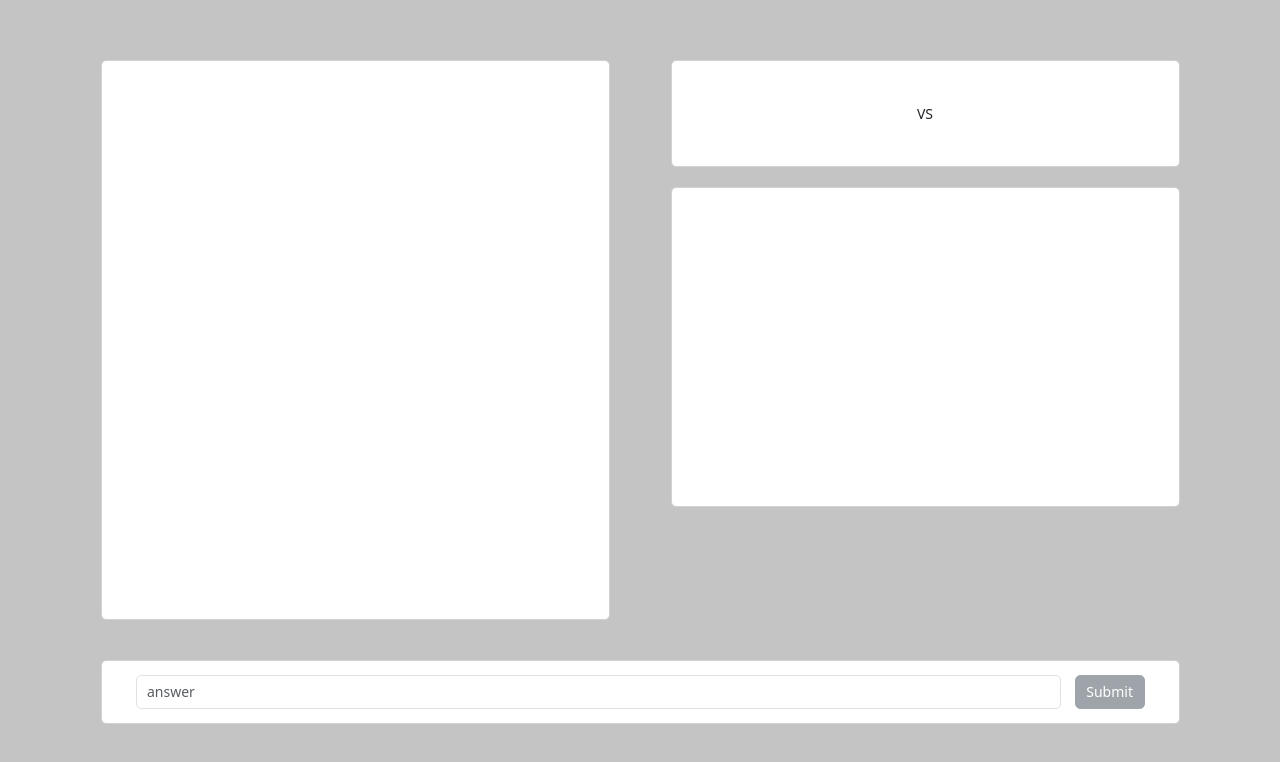
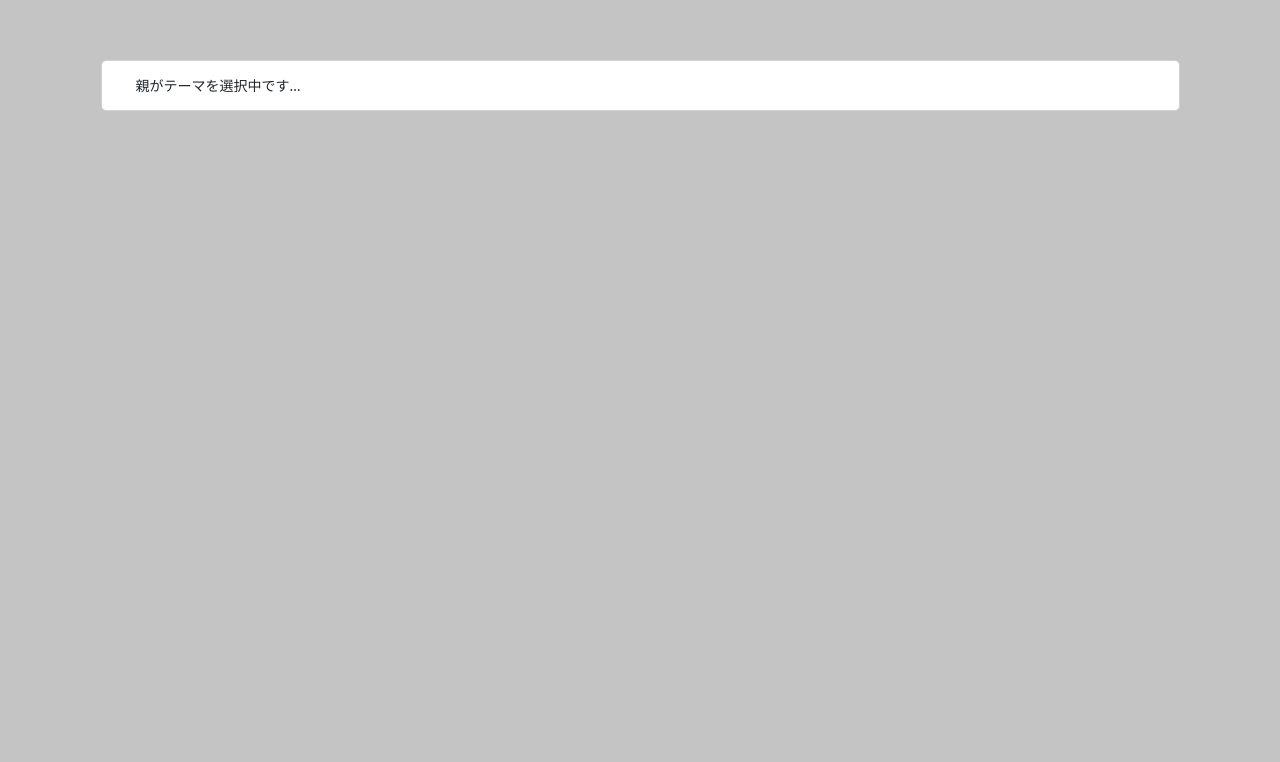
Before and after one commit to MikiKumagai/wordch, a React (Create React App) app in the folder client/: page /player in a window 1280 px wide. Shown: the top 762 px of the page. Built offline with nearby package versions, Linux system fonts and the light colour scheme.

Commit message:
fix selectTheme UI

```diff
--- a/client/src/pages/Dealer.js
+++ b/client/src/pages/Dealer.js
@@ -47,6 +47,9 @@ export const Dealer = () => {
         <Row>
           <Col>
             <Card>
+              <Card.Header>
+                <p className='mb-0 text-center'>テーマを選択してください</p>
+              </Card.Header>
               <Card.Body>
                 <Row>
                   <Col className='text-center'>
--- a/client/src/pages/Home.js
+++ b/client/src/pages/Home.js
@@ -88,7 +88,7 @@ export default function Home() {
       </Card>
       <Row>
         <Col className='text-end me-4'>
-          <Button variant='light' type="button" onClick={()=>startGame()}>game start!</Button>
+          <Button variant='light' type="button" onClick={()=>startGame()}>ゲーム画面へ</Button>
         </Col>
       </Row>
     </Container>
--- a/client/src/pages/Player.js
+++ b/client/src/pages/Player.js
@@ -28,9 +28,20 @@ export const Player = () => {
 
   return (
     <Container>
+    {!prepared ?
+    (
+      <>
+      <Card>
+        <Card.Body>
+          親がテーマを選択中です…
+        </Card.Body>
+      </Card>
+      </>
+    ):(
+      <>
         <Row>
           <Col>
-        {prepared && <Countdown role="player" />}
+          <Countdown role="player" />
           </Col>
         </Row>
         <Row>
@@ -76,6 +87,9 @@ export const Player = () => {
             </FormProvider>
           </Card.Body>
         </Card>
+      </>
+      )
+    }
     </Container>
   );
 }
```
Also changed, not shown: 1 other file (tests, documents, lock files or other folders). Lines whose indentation alone changed are shown as unchanged.
